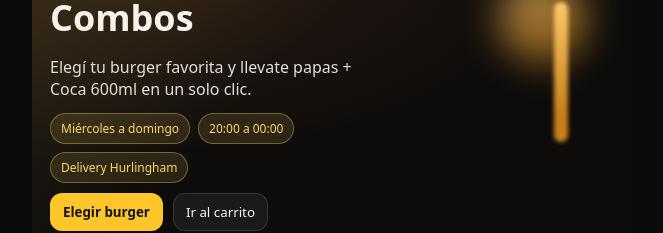
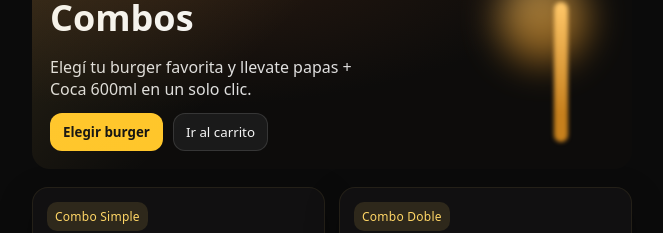
Before and after one commit to lauticometti/burgerya-pedidos, a React (Vite) app: page /combos in a window 1280 px wide. Shown: the part 255-488 px from the top of the page, without its empty margins (308-971 px from the left). Built offline with nearby package versions, Linux system fonts and the light colour scheme.

Commit message:
Remove hero badges from Combos

```diff
--- a/src/pages/Combos/Combos.jsx
+++ b/src/pages/Combos/Combos.jsx
@@ -79,11 +79,6 @@ export default function Combos() {
           <p className={styles.heroLead}>
             Elegí tu burger favorita y llevate papas + Coca 600ml en un solo clic.
           </p>
-          <div className={styles.heroBadges}>
-            <span className={styles.badge}>Miércoles a domingo</span>
-            <span className={styles.badge}>20:00 a 00:00</span>
-            <span className={styles.badge}>Delivery Hurlingham</span>
-          </div>
           <div className={styles.heroActions}>
             <Link to="/">
               <Button variant="primary">Elegir burger</Button>
--- a/src/pages/Combos/Combos.module.css
+++ b/src/pages/Combos/Combos.module.css
@@ -30,22 +30,6 @@
   max-width: 540px;
   opacity: 0.9;
   line-height: 1.4;
-}
-
-.heroBadges {
-  display: flex;
-  gap: 8px;
-  flex-wrap: wrap;
-  margin-bottom: 10px;
-}
-
-.badge {
-  padding: 6px 10px;
-  border-radius: 999px;
-  background: rgba(255, 214, 102, 0.12);
-  border: 1px solid rgba(255, 214, 102, 0.35);
-  color: #ffd666;
-  font-size: 12px;
 }
 
 .heroActions {
```
